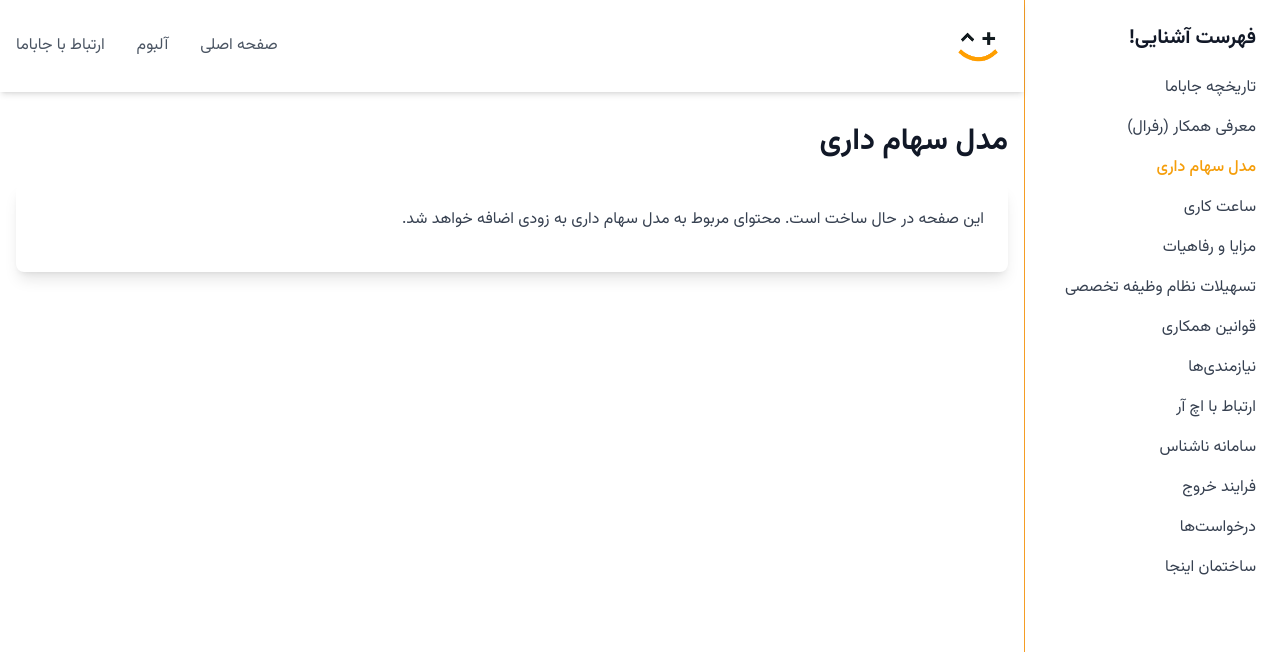
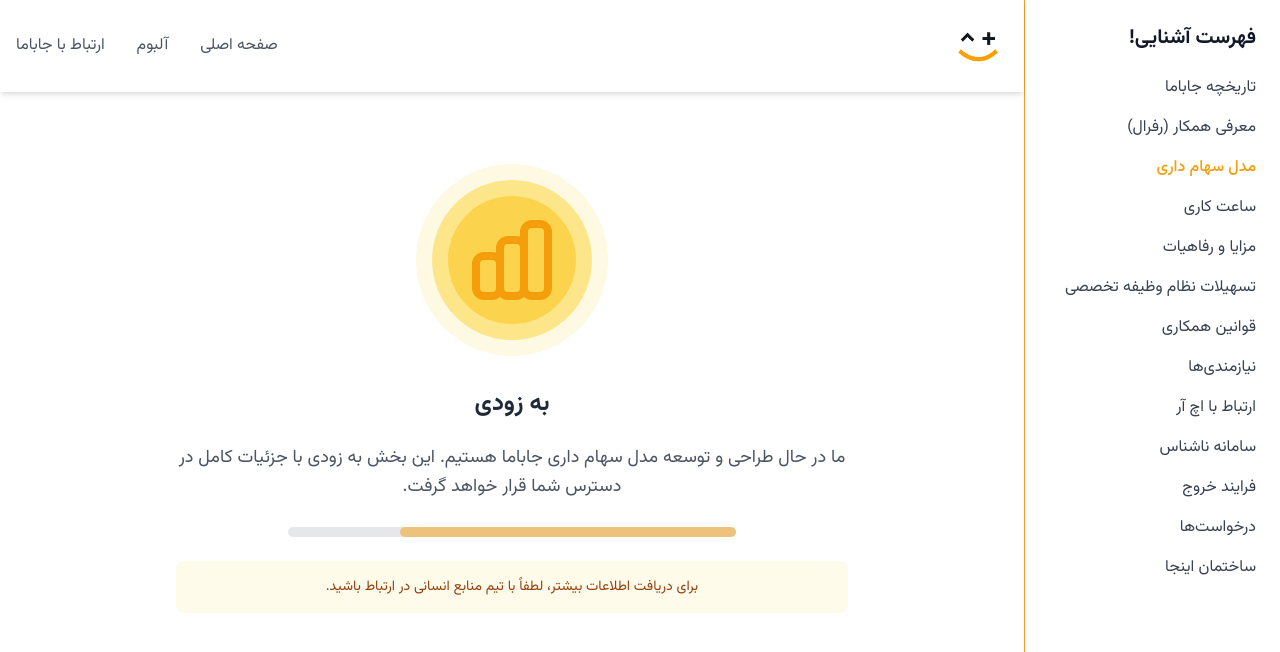
Before and after one commit to espitman/jbm-hr-life, a Nuxt app: page /stock-model in a window 1280 px wide. Shown: the top 652 px of the page. Built offline with nearby package versions, Linux system fonts and the light colour scheme.

Commit message:
feat: add coming soon design to stock model page

```diff
--- a/pages/stock-model.vue
+++ b/pages/stock-model.vue
@@ -1,16 +1,73 @@
 <template>
-  <div class="container mx-auto px-4 py-8">
-    <h1 class="text-3xl font-bold mb-6">مدل سهام داری</h1>
-    <div class="bg-white rounded-lg shadow-lg p-6">
-      <p class="text-gray-700 mb-4">
-        این صفحه در حال ساخت است. محتوای مربوط به مدل سهام داری به زودی اضافه خواهد شد.
-      </p>
+  <div class="container mx-auto p-6">
+    <!-- Main Content -->
+    <div class="p-8 md:p-12">
+      <div class="flex flex-col items-center">
+        <!-- Illustration -->
+        <div class="w-48 h-48 mb-8 relative">
+          <div class="absolute inset-0 bg-amber-100 rounded-full animate-pulse"></div>
+          <div class="absolute inset-4 bg-amber-200 rounded-full animate-ping"></div>
+          <div class="absolute inset-8 bg-amber-300 rounded-full flex items-center justify-center">
+            <svg xmlns="http://www.w3.org/2000/svg" class="h-24 w-24 text-amber-500" fill="none" viewBox="0 0 24 24" stroke="currentColor">
+              <path stroke-linecap="round" stroke-linejoin="round" stroke-width="2" d="M9 19v-6a2 2 0 00-2-2H5a2 2 0 00-2 2v6a2 2 0 002 2h2a2 2 0 002-2zm0 0V9a2 2 0 012-2h2a2 2 0 012 2v10m-6 0a2 2 0 002 2h2a2 2 0 002-2m0 0V5a2 2 0 012-2h2a2 2 0 012 2v14a2 2 0 01-2 2h-2a2 2 0 01-2-2z" />
+            </svg>
+          </div>
+        </div>
+
+        <!-- Text Content -->
+        <div class="text-center space-y-6">
+          <h2 class="text-2xl font-bold text-gray-800">به زودی</h2>
+          <p class="text-gray-600 text-lg leading-relaxed max-w-2xl">
+            ما در حال طراحی و توسعه مدل سهام داری جاباما هستیم. این بخش به زودی با جزئیات کامل در دسترس شما قرار خواهد گرفت.
+          </p>
+
+          <!-- Progress Bar -->
+          <div class="w-full max-w-md mx-auto bg-gray-200 rounded-full h-2.5 mt-8">
+            <div class="bg-amber-500 h-2.5 rounded-full w-3/4 animate-pulse"></div>
+          </div>
+
+          <!-- Additional Info -->
+          <div class="mt-8 p-4 bg-amber-50 rounded-lg">
+            <p class="text-amber-800 text-sm">
+              برای دریافت اطلاعات بیشتر، لطفاً با تیم منابع انسانی در ارتباط باشید.
+            </p>
+          </div>
+        </div>
+      </div>
     </div>
   </div>
 </template>
 
 <script setup>
+import PageHeaderCard from '~/components/ui/PageHeaderCard.vue'
+
 definePageMeta({
   layout: 'default'
 })
 </script>
+
+<style scoped>
+.animate-pulse {
+  animation: pulse 2s cubic-bezier(0.4, 0, 0.6, 1) infinite;
+}
+
+.animate-ping {
+  animation: ping 1s cubic-bezier(0, 0, 0.2, 1) infinite;
+}
+
+@keyframes pulse {
+  0%, 100% {
+    opacity: 1;
+  }
+  50% {
+    opacity: .5;
+  }
+}
+
+@keyframes ping {
+  75%, 100% {
+    transform: scale(2);
+    opacity: 0;
+  }
+}
+</style>
```
